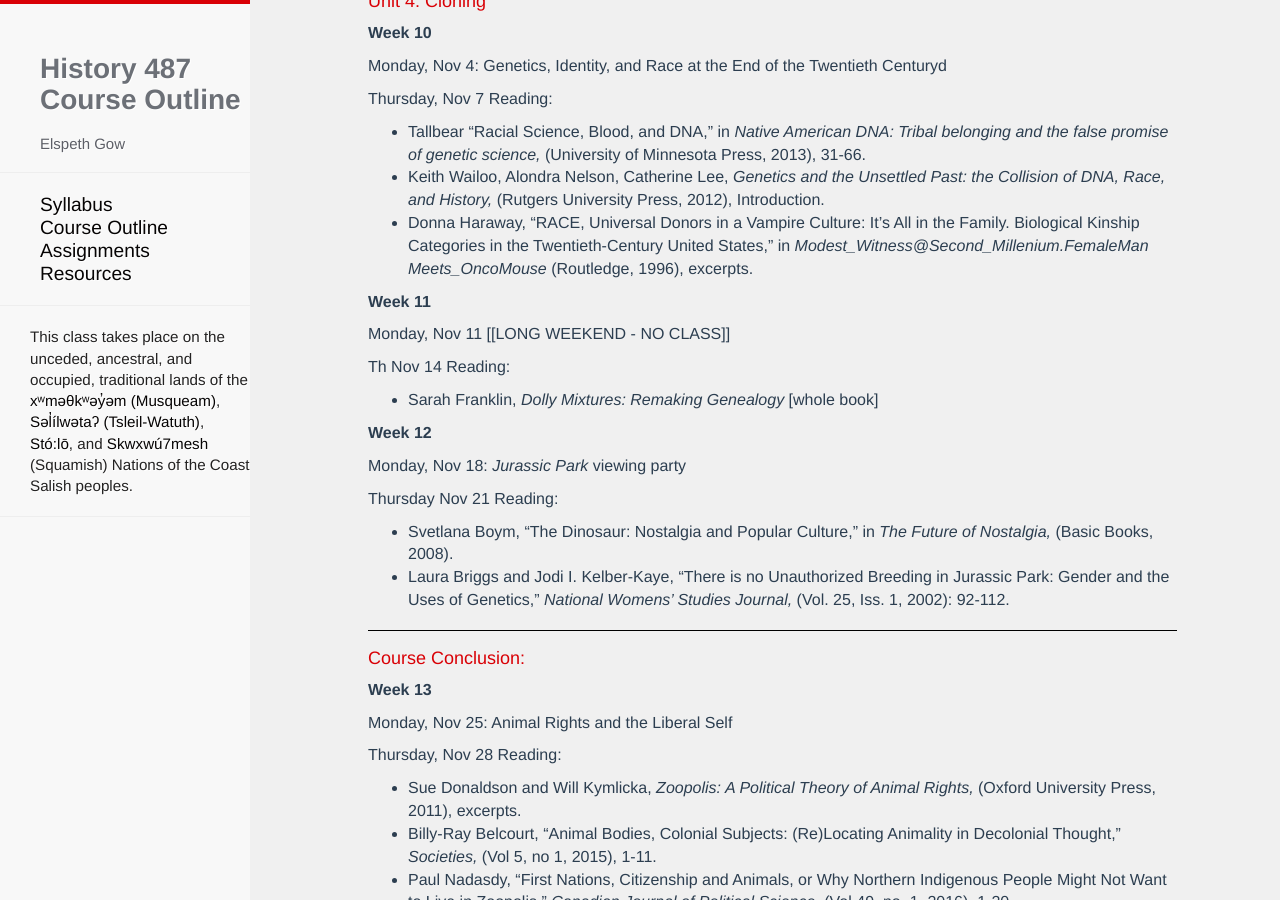
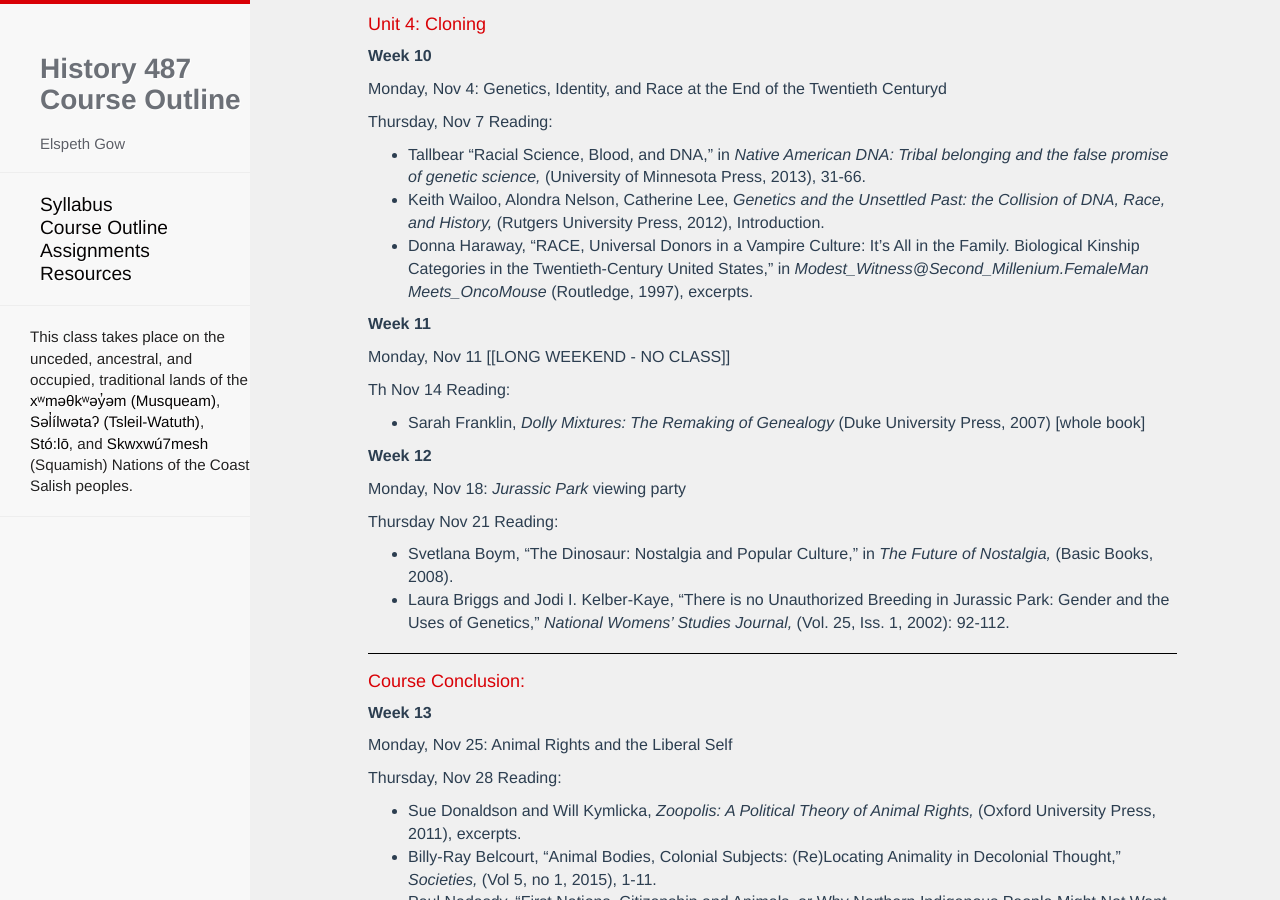
Before and after one commit to esgow/HIST487, a Jekyll site: the page built from outline.md, in a window 1280 px wide and 900 px high, scrolled down 3421 px. Built offline with Jekyll 4.4.1, drawn with Linux system fonts in a browser that asks for light colours; nearby versions of some CDN libraries; our own code applies the rules of GitHub Pages for plain Markdown files; Markdown is read by kramdown in place of the engine named in the settings; a script that is not in the unit is left out; some of the changed text lies outside the part shown.

Commit message:
Update outline.md

```diff
--- a/outline.md
+++ b/outline.md
@@ -94,8 +94,8 @@
 
 Thursday, Oct 17 Reading:
 * Evelyn Fox-Keller, *Century of the Gene,* (Harvard University Press 2000), 1-10.
-* Karen Rader, *Making Mice,* (Princeton University Press, 2004), excerpts.
-* Donna Haraway,"Mice into Wormholes: A Technoscience Fugue in Two Parts" in *Modest_Witness@Second_Millenium.FemaleMan Meets_OncoMouse* 1996, "Part 1: Kinship," excerpts.
+* Karen Rader, *Making Mice* (Princeton University Press, 2004), excerpts.
+* Donna Haraway,"Mice into Wormholes: A Technoscience Fugue in Two Parts" in *Modest_Witness@Second_Millenium.FemaleMan Meets_OncoMouse* (Routledge, 1997), "Part 1: Kinship," excerpts.
 
 * Primary source: [[insert p source OncoMouse pic]]
 
@@ -143,7 +143,7 @@
 Thursday, Nov 7 Reading:
 * Tallbear “Racial Science, Blood, and DNA," in *Native American DNA: Tribal belonging and the false promise of genetic science,* (University of Minnesota Press, 2013), 31-66.
 * Keith Wailoo, Alondra Nelson, Catherine Lee, *Genetics and the Unsettled Past: the Collision of DNA, Race, and History,* (Rutgers University Press, 2012), Introduction.
-* Donna Haraway, "RACE, Universal Donors in a Vampire Culture: It’s All in the Family. Biological Kinship Categories in the Twentieth-Century United States," in *Modest_Witness@Second_Millenium.FemaleMan Meets_OncoMouse* (Routledge, 1996), excerpts.
+* Donna Haraway, "RACE, Universal Donors in a Vampire Culture: It’s All in the Family. Biological Kinship Categories in the Twentieth-Century United States," in *Modest_Witness@Second_Millenium.FemaleMan Meets_OncoMouse* (Routledge, 1997), excerpts.
 
 
 
@@ -154,7 +154,7 @@
 
 
 Th Nov 14 Reading:
-* Sarah Franklin, *Dolly Mixtures: Remaking Genealogy* [whole book]
+* Sarah Franklin, *Dolly Mixtures: The Remaking of Genealogy* (Duke University Press, 2007) [whole book]
 
 
 
```
